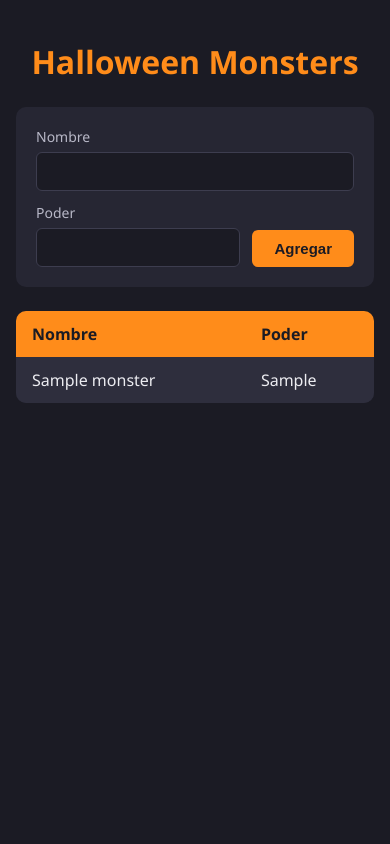
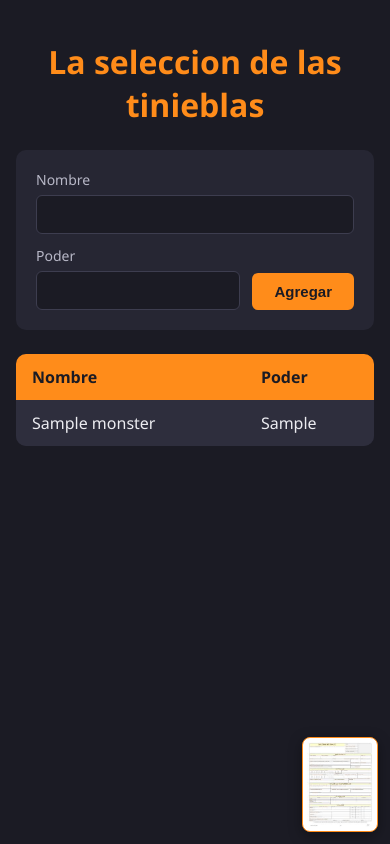
Before and after one commit to Julian716/Halloween-, a Flask app: page / in a window 390 px wide. Run offline with Flask 3, Linux system fonts and the light colour scheme; tables that the repository leaves empty or names only in its code hold one stand-in row (values such as "Sample post").

Commit message:
Implementacion de una imagen de terror

```diff
--- a/static/css/styles.css
+++ b/static/css/styles.css
@@ -13,6 +13,20 @@ body {
 .container {
     max-width: 720px;
     margin: 0 auto;
+}
+
+.corner-image {
+    position: fixed;
+    right: 20px;
+    bottom: 20px;
+    width: 104px;
+    max-height: 150px;
+    object-fit: contain;
+    padding: 4px;
+    background: #fff;
+    border: 1px solid #ff8c1a;
+    border-radius: 8px;
+    box-shadow: 0 4px 14px rgb(0 0 0 / 35%);
 }
 
 h1 {
@@ -93,3 +107,12 @@ th {
 tr:nth-child(even) td {
     background: #2e2e3d;
 }
+
+@media (max-width: 600px) {
+    .corner-image {
+        right: 12px;
+        bottom: 12px;
+        width: 76px;
+        max-height: 110px;
+    }
+}
--- a/templates/index.html
+++ b/templates/index.html
@@ -8,7 +8,7 @@
 </head>
 <body>
     <div class="container">
-        <h1>Halloween Monsters</h1>
+        <h1>La seleccion de las tinieblas</h1>
 
         <form action="/monster" method="post">
             <label>Nombre <input type="text" name="name" required></label>
@@ -29,5 +29,10 @@
             {% endfor %}
         </table>
     </div>
+    <img
+        class="corner-image"
+        src="{{ url_for('static', filename='images/imagen-esquina.png') }}"
+        alt="Formato de solicitud de empleo"
+    >
 </body>
 </html>
```
Also changed, not shown: static/images/imagen-esquina.png (added).
